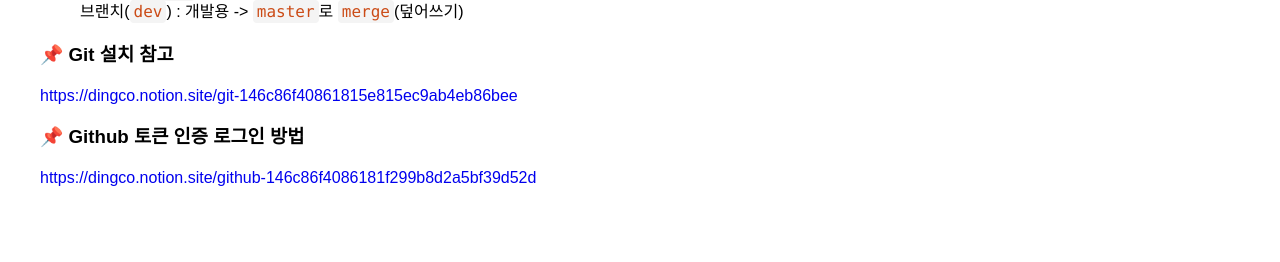
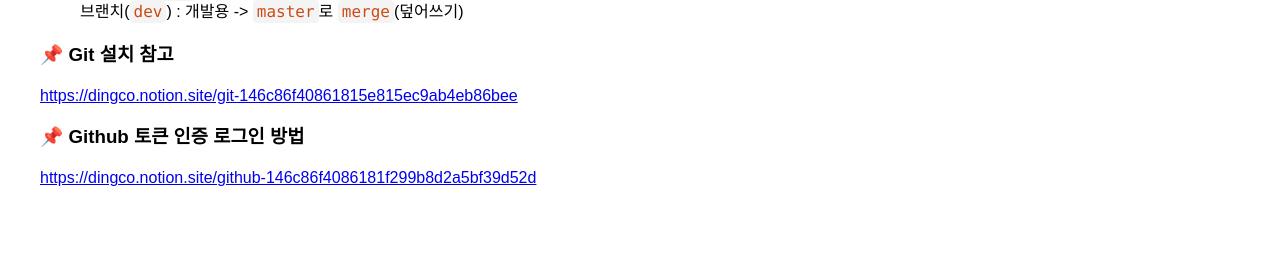
Before and after one commit to shkim00216/shkim00216.github.io, a Jekyll site: the page built from _posts/2025-01-25-git.md, in a window 1280 px wide. Shown: the part 819-1081 px from the top of the page. Built offline with Jekyll 4.4.1, drawn with Linux system fonts in a browser that asks for light colours; some web fonts are replaced.

Commit message:
CSS 수정

```diff
--- a/_layouts/post.html
+++ b/_layouts/post.html
@@ -7,7 +7,7 @@
   <div class="detail__heading">
     <button type="button" class="detail__back-btn" onclick="history.back()">목록으로</button>
     <div class="detail__title">
-      <h2 class="detail__text">{{ page.title | escape }}</h2>
+      <h1 class="detail__text">{{ page.title | escape }}</h1>
       {%- if page.categories.size > 0 -%}
       <ul class="detail__tag-wrap">
         {%- for tag in page.categories -%}
--- a/_sass/ext/_fonts.scss
+++ b/_sass/ext/_fonts.scss
@@ -8,5 +8,3 @@
 }
 // 'Roboto Mono' Font
 @import url('https://fonts.googleapis.com/css2?family=Roboto+Mono:ital,wght@0,100..700;1,100..700&display=swap');
-// 'Inter' Font
-@import url('https://fonts.googleapis.com/css2?family=Inter:ital,opsz,wght@0,14..32,100..900;1,14..32,100..900&display=swap');
--- a/_sass/plain.scss
+++ b/_sass/plain.scss
@@ -47,15 +47,6 @@
   list-style: none;
 }
 
-a {
-  transition: 0.3s;
-  text-decoration: none;
-
-  &:hover {
-    text-decoration: none;
-  }
-}
-
 main {
   width: 100%;
   height: 100%;
@@ -64,6 +55,13 @@
   .header {
     width: 100%;
     background-color: var(--white);
+
+    a {
+      text-decoration: none;
+      &:hover {
+        text-decoration: none;
+      }
+    }
 
     &__inner {
       position: relative;
@@ -120,6 +118,10 @@
 
       @media screen and (max-width: $mobileW) {
         font-size: 0;
+      }
+
+      &::before {
+        display: none;
       }
     }
 
@@ -377,7 +379,7 @@
           white-space: nowrap;
           text-overflow: ellipsis;
           font-size: 28px;
-          font-weight: 600;
+          font-weight: 700;
           line-height: 1.3;
           margin: 0;
           transition: .3s;
@@ -501,7 +503,7 @@
         margin: 0;
         color: var(--black);
         font-size: 30px;
-        font-weight: 600;
+        font-weight: 700;
         line-height: 1.3;
         width: 100%;
         overflow: hidden;
@@ -510,7 +512,6 @@
 
         @media screen and (max-width: $mobileW) {
           font-size: 20px;
-          font-weight: 600;
           line-height: 1.3;
         }
       }
```
